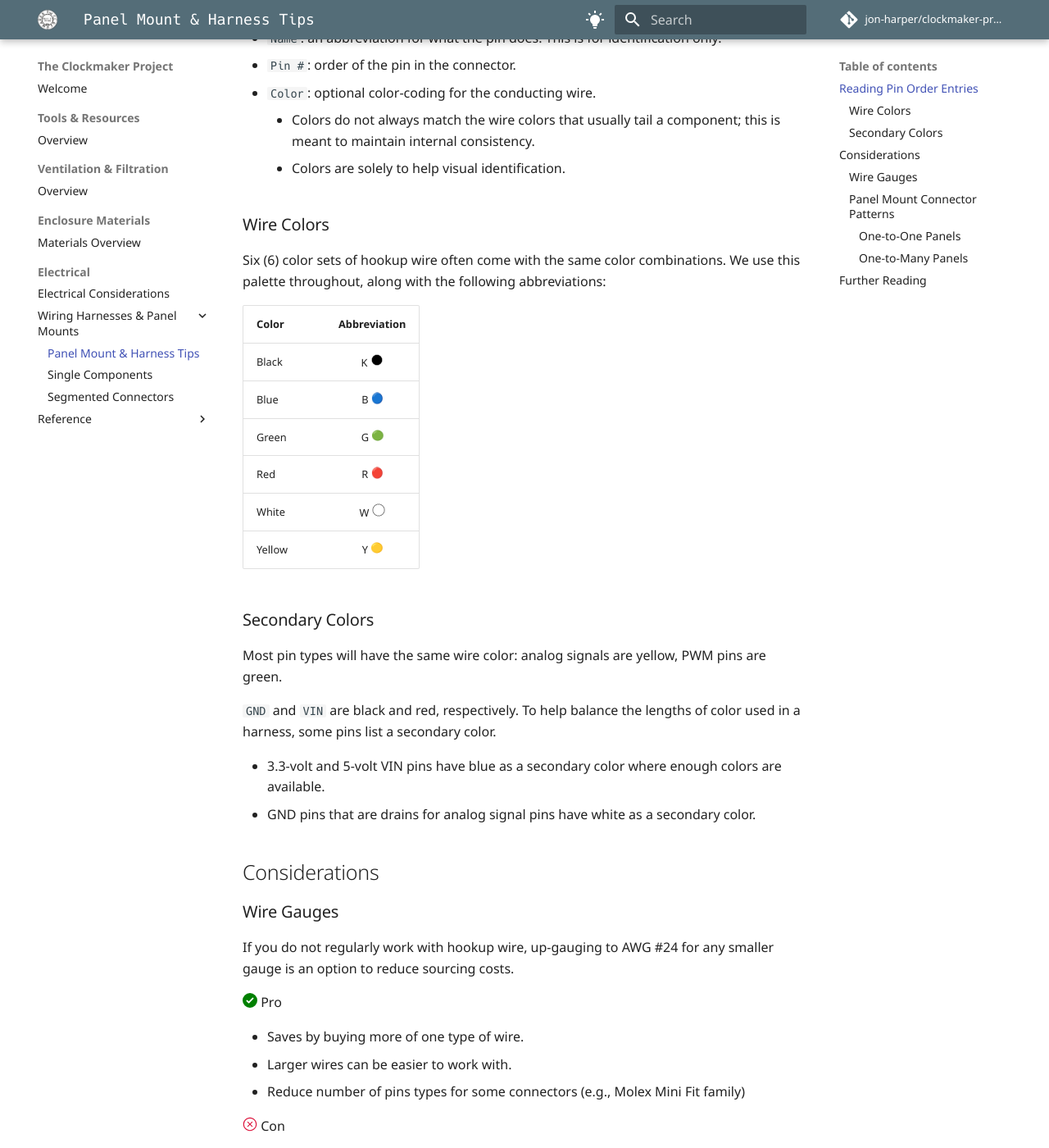
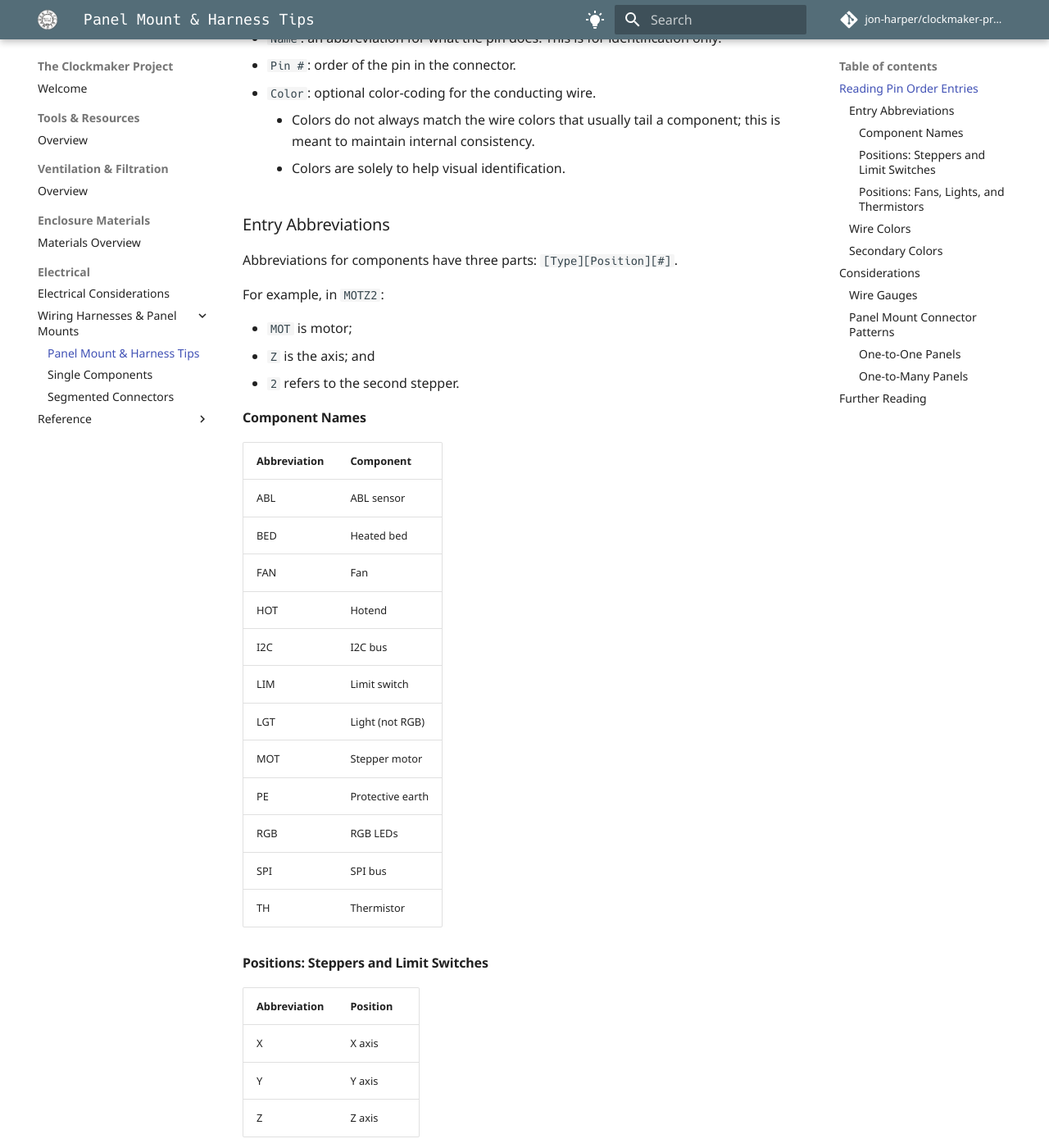
Before and after one commit to jon-harper/clockmaker-project, an MkDocs documentation site: the page built from docs/wiring/panel_tips.md, in a window 1280 px wide and 1400 px high, scrolled down 443 px. Shown: the whole window at 82% size. Built offline with MkDocs 1.6.1 and Material for MkDocs 9.7.7, drawn with Linux system fonts in a browser that asks for light colours; emoji names are drawn with the system emoji font; comment, search, counter and statistics services are not loaded; some of the changed text lies outside the part shown.

Commit message:
Added abbreviation explain

```diff
--- a/docs/wiring/multi.md
+++ b/docs/wiring/multi.md
@@ -10,27 +10,19 @@ date: 2022-11-29
 ??? note "Reading Entries"
     - `Name`: an abbreviation for what the pin does. This is for identification only.
     - `Pin #`: order of the pin in the connector.
-    - `Color`: optional color-coding for the conducting wire.
+    - `Color`: optional color-coding for the wire insulation.
+        - Colors are solely to help visual identification.
         - Colors do not always match the wire colors that usually tail a component; this is meant to maintain internal consistency.
-        - Colors are solely to help visual identification.
 
-    | Color  | Abbreviation      |
-    |--------|:-----------------:|
-    | Black  | K ![black][black] |
-    | Blue   | B :blue_circle:   |
-    | Green  | G :green_circle:  |
-    | Red    | R :red_circle:    |
-    | White  | W ![white][white] |
-    | Yellow | Y :yellow_circle: |
+    See the [tips](panel_tips.md) page for a more details explanation.
 
-X Limit Switch and Stepper
+### X Limit Switch and Stepper
 
-| Pin #  | Name     | Color             | Pin #   | Name     |  Color             |
-|:------:|:--------:|:-----------------:|:-------:|:--------:|:------------------:|
-| 1      | LIMX SIG | Y :yellow_circle: | 4       | LIMX GND | W ![white][white]  |
-| 2      | MOTX 1A  | R :red_circle:    | 5       | MOTX 2A  | G :green_circle:   |
-| 3      | MOTX 1B  | B :blue_circle:   | 6       | MOTX 2B  | K ![black][black]  |
-
+| Pin #  | Name     | Color             |  Color             | Name     | Pin #   |
+|:------:|:--------:|:-----------------:|:------------------:|:--------:|:-------:|
+| **1**  | LIMX SIG | Y :yellow_circle: | W ![white][white]  | LIMX GND | **4**   |
+| **2**  | MOTX 1A  | R :red_circle:    | G :green_circle:   | MOTX 2A  | **5**   |
+| **3**  | MOTX 1B  | B :blue_circle:   | K ![black][black]  | MOTX 2B  | **6**   |
 
 [black]: ../img/black_circle.png
 [white]: ../img/white_circle.png
--- a/docs/wiring/panel_tips.md
+++ b/docs/wiring/panel_tips.md
@@ -16,6 +16,50 @@ Each pin order table has three columns:
 - `Color`: optional color-coding for the conducting wire.
     - Colors do not always match the wire colors that usually tail a component; this is meant to maintain internal consistency.
     - Colors are solely to help visual identification.
+
+### Entry Abbreviations
+
+Abbreviations for components have three parts: `[Type][Position][#]`.
+
+For example, in `MOTZ2`:
+
+- `MOT` is motor;
+- `Z` is the axis; and
+- `2` refers to the second stepper.
+
+#### Component Names
+
+| Abbreviation | Component          |
+|--------------|--------------------|
+| ABL          | ABL sensor         |
+| BED          | Heated bed         |
+| FAN          | Fan                |
+| HOT          | Hotend             |
+| I2C          | I2C bus            |
+| LIM          | Limit switch       |
+| LGT          | Light (not RGB)    |
+| MOT          | Stepper motor      |
+| PE           | Protective earth   |
+| RGB          | RGB LEDs           |
+| SPI          | SPI bus            |
+| TH           | Thermistor         |
+
+#### Positions: Steppers and Limit Switches
+
+| Abbreviation | Position |
+|--------------|----------|
+| X            | X axis   |
+| Y            | Y axis   |
+| Z            | Z axis   |
+
+#### Positions: Fans, Lights, and Thermistors
+
+| Abbreviation | Position |
+|--------------|----------|
+| H            | Hotend/toolhead |
+| E            | Electronics enclosure   |
+| C            | Chamber/printer enclosure |
+
 ### Wire Colors
 
 Six (6) color sets of hookup wire often come with the same color combinations. We use this palette throughout, along with the following abbreviations:
--- a/docs/wiring/single.md
+++ b/docs/wiring/single.md
@@ -14,18 +14,10 @@ date: 2022-11-29
         - Colors are solely to help visual identification.
         - Colors do not always match the wire colors that usually tail a component; this is meant to maintain internal consistency.
 
-    | Color  | Abbreviation      |
-    |--------|:-----------------:|
-    | Black  | K ![black][black] |
-    | Blue   | B :blue_circle:   |
-    | Green  | G :green_circle:  |
-    | Red    | R :red_circle:    |
-    | White  | W ![white][white] |
-    | Yellow | Y :yellow_circle: |
-
     - `Typical AWG`: This is the gauge that is most often used for a given component.
     - `Common Termination`: The type of cable termination found most often for a component
 
+    See the [tips](panel_tips.md) page for a more details explanation.
 ## General Components
 
 ### Hotend
```
